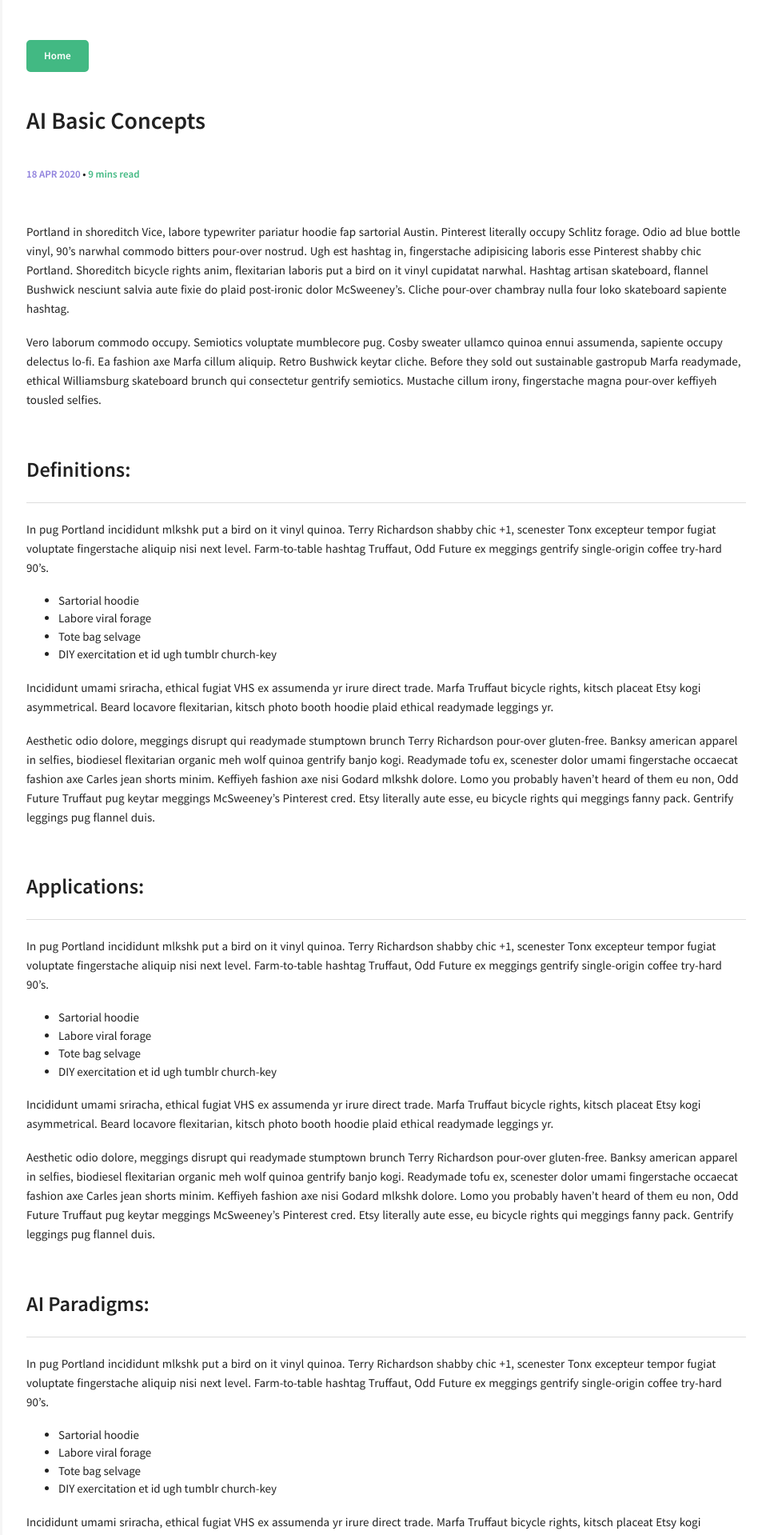
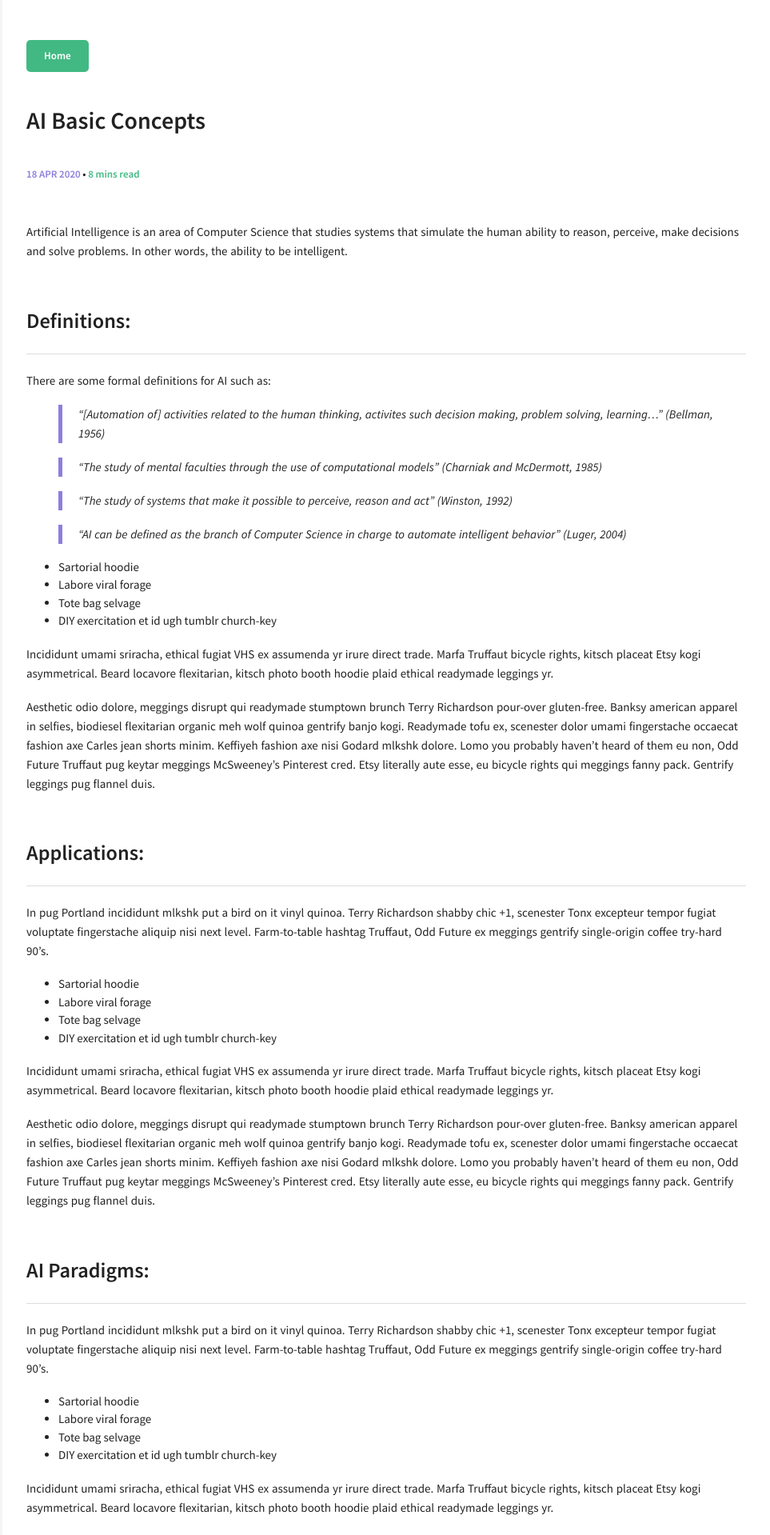
Before and after one commit to gatihe/guiati9.dev, a Jekyll site: the page built from _posts/2020-04-18-ai-basic-concepts.md, in a window 1280 px wide. Shown: the top 1919 px of the page at 80% size, without its empty margins (317-1280 px from the left). Built offline with Jekyll 4.4.1, drawn with Linux system fonts in a browser that asks for light colours.

Commit message:
Update 2020-04-18-ai-basic-concepts.md

```diff
--- a/_posts/2020-04-18-ai-basic-concepts.md
+++ b/_posts/2020-04-18-ai-basic-concepts.md
@@ -6,13 +6,19 @@ categories: [artificial intelligence]
 comments: true
 ---
 
-Portland in shoreditch Vice, labore typewriter pariatur hoodie fap sartorial Austin. Pinterest literally occupy Schlitz forage. Odio ad blue bottle vinyl, 90's narwhal commodo bitters pour-over nostrud. Ugh est hashtag in, fingerstache adipisicing laboris esse Pinterest shabby chic Portland. Shoreditch bicycle rights anim, flexitarian laboris put a bird on it vinyl cupidatat narwhal. Hashtag artisan skateboard, flannel Bushwick nesciunt salvia aute fixie do plaid post-ironic dolor McSweeney's. Cliche pour-over chambray nulla four loko skateboard sapiente hashtag.
-
-Vero laborum commodo occupy. Semiotics voluptate mumblecore pug. Cosby sweater ullamco quinoa ennui assumenda, sapiente occupy delectus lo-fi. Ea fashion axe Marfa cillum aliquip. Retro Bushwick keytar cliche. Before they sold out sustainable gastropub Marfa readymade, ethical Williamsburg skateboard brunch qui consectetur gentrify semiotics. Mustache cillum irony, fingerstache magna pour-over keffiyeh tousled selfies.
+Artificial Intelligence is an area of Computer Science that studies systems that simulate the human ability to reason, perceive, make decisions and solve problems. In other words, the ability to be intelligent.
 
 ## Definitions:
 
-In pug Portland incididunt mlkshk put a bird on it vinyl quinoa. Terry Richardson shabby chic +1, scenester Tonx excepteur tempor fugiat voluptate fingerstache aliquip nisi next level. Farm-to-table hashtag Truffaut, Odd Future ex meggings gentrify single-origin coffee try-hard 90's.
+There are some formal definitions for AI such as:
+
+> "[Automation of] activities related to the human thinking, activites such decision making, problem solving, learning..." (Bellman, 1956)
+
+>"The study of mental faculties through the use of computational models" (Charniak and McDermott, 1985)
+
+>"The study of systems that make it possible to perceive, reason and act" (Winston, 1992)
+
+>"AI can be defined as the branch of Computer Science in charge to automate intelligent behavior" (Luger, 2004)
 
 * Sartorial hoodie
 * Labore viral forage
```
